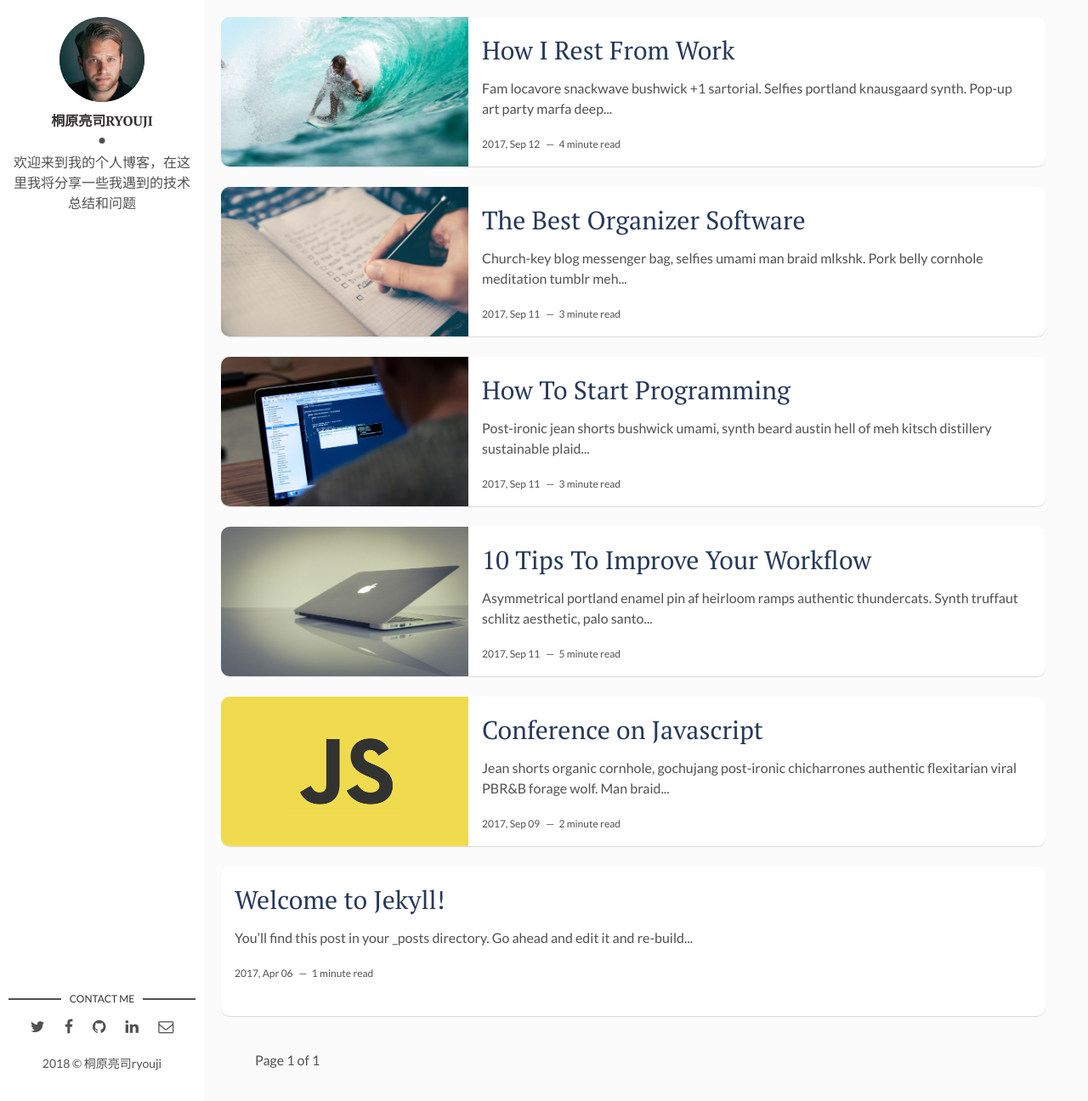
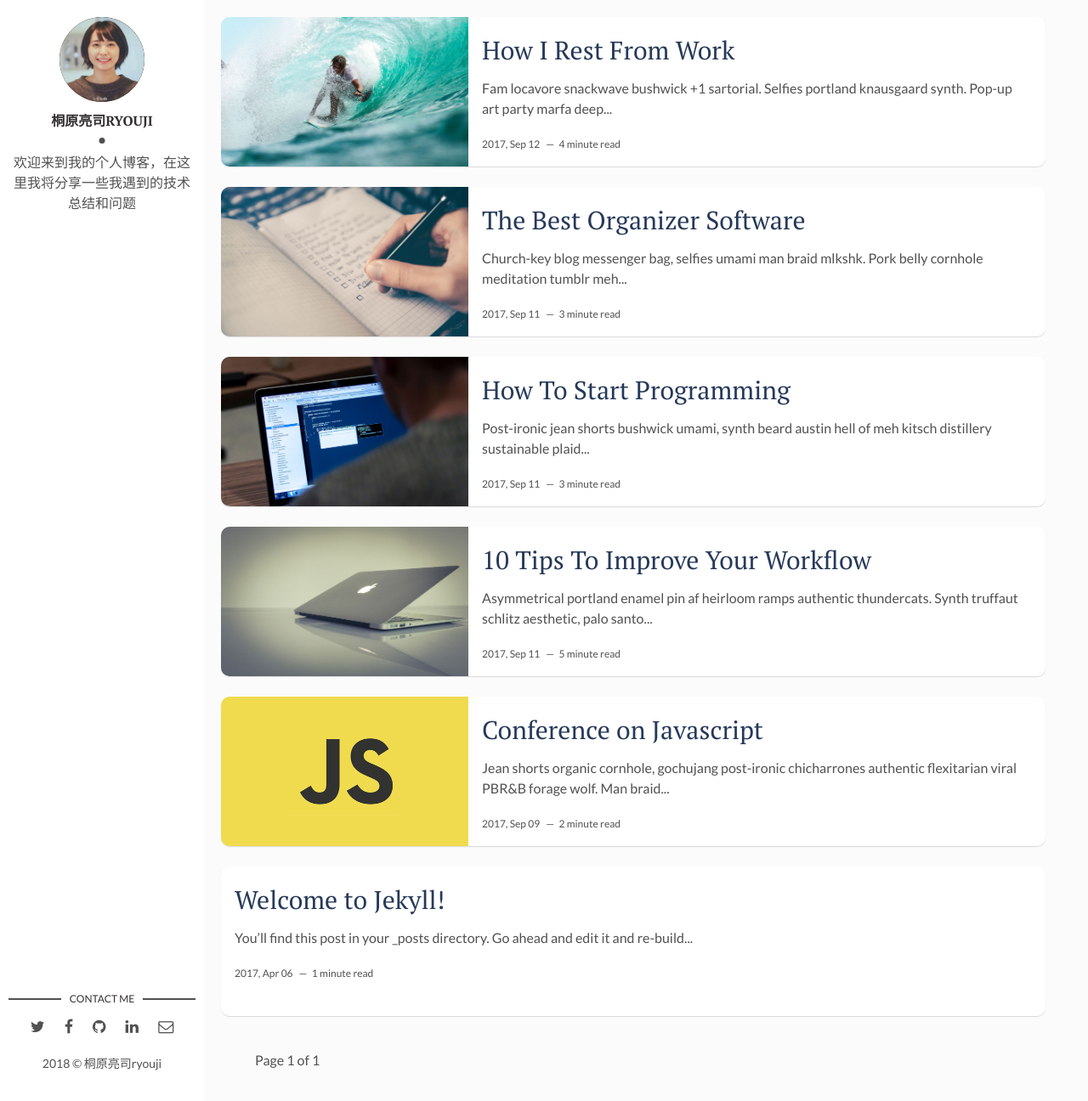
Before and after one commit to luuuuuuuyouli/liluyou, a Jekyll site: the page built from index.html, in a window 1280 px wide and 1296 px high. Shown: the whole window at 85% size. Built offline with Jekyll 4.4.1, drawn with Linux system fonts in a browser that asks for light colours; the list of posts is cut into pages by our own code.

Commit message:
修改头像

```diff
--- a/_config.yml
+++ b/_config.yml
@@ -1,4 +1,4 @@
-title: Hello, world! I'm David Freeman
+title: Hello, world!
 description: > # this means to ignore newlines until "baseurl:"
   Write an awesome description for your new site here. You can edit this
   line in _config.yml. It will appear in your document head meta (for
@@ -10,7 +10,7 @@ site-twitter: #if your site has a twitter account, enter it here
 
 # Author Settings
 author: 桐原亮司ryouji # add your name
-author-img: david-freeman.jpg # add your photo
+author-img: my-headImg.jpg # add your photo
 about-author: 欢迎来到我的个人博客，在这里我将分享一些我遇到的技术总结和问题 # add description
 social-twitter: # add your Twitter handle
 social-facebook: # add your Facebook handle
```
Also changed, not shown: assets/img/my-headImg.jpg (added).
